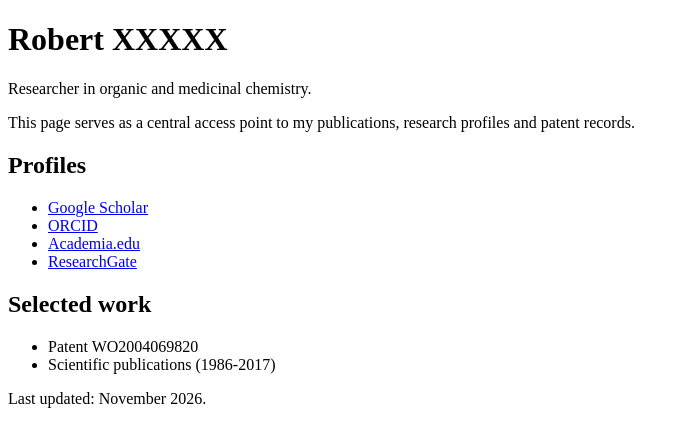
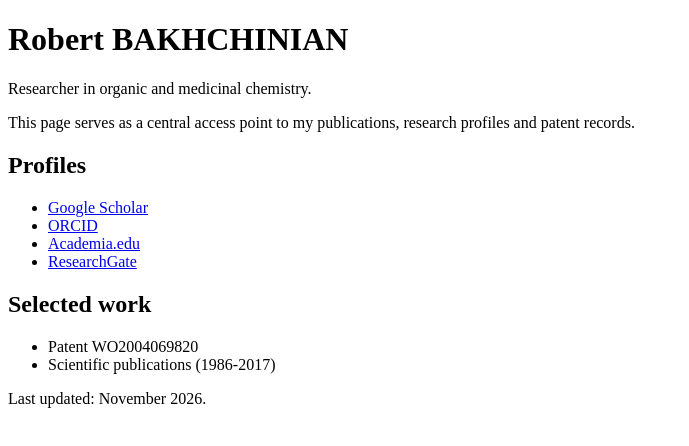
Before and after one commit to RBcoumaRine/RBcoumaRine.github.io, a plain HTML site: page index.html in a window 1280 px wide. Shown: the whole page, without its empty margins (0-689 px from the left). Drawn offline with Linux system fonts and the light colour scheme.

Commit message:
Update author name in index.html

```diff
--- a/index.html
+++ b/index.html
@@ -1,12 +1,12 @@
 <!DOCTYPE html>
 
 <head>
-  <title>Robert XXXXX - Organic and Medicinal Chemistry</title>
+  <title>Robert BAKHCHINIAN - Organic and Medicinal Chemistry</title>
 </head>
 
 <body>
 
-<h1>Robert XXXXX</h1>
+<h1>Robert BAKHCHINIAN</h1>
 
 <p>
 Researcher in organic and medicinal chemistry.
```
